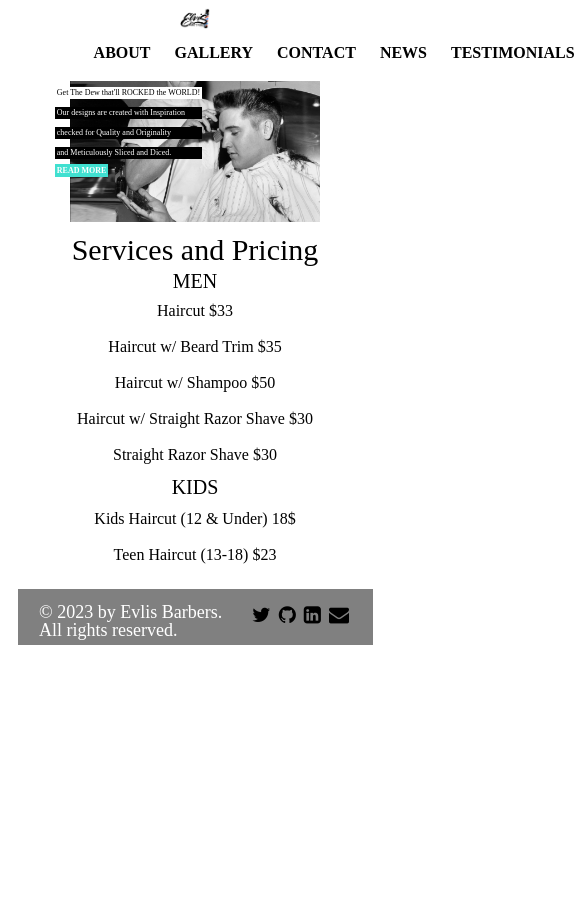
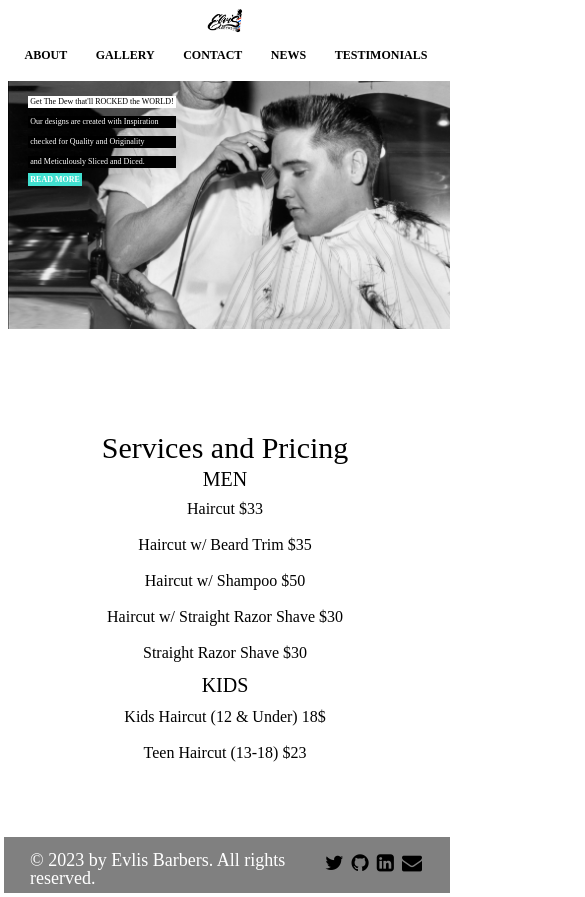
Before and after one commit to Magues17/barberShop, a plain HTML site: page index.html in a window 390 px wide. Shown: the whole page, 585 px wide, since content can reach past the window. Before the commit the page ends 844 px from the top, so only its background shows below. Drawn offline with Linux system fonts and the light colour scheme.

Commit message:
adjusted some styling

```diff
--- a/styles/indexstyle.css
+++ b/styles/indexstyle.css
@@ -1,5 +1,10 @@
 body {
   margin: 0;
+  min-height: 100vh;
+  display: grid;
+  grid-template-rows: auto 1fr 1fr auto;
+  /* i think adding a grid or flex would help with some of the weirdness around element sizes */
+  /* also helps with responsiveness */
 }
 
 ul {
@@ -50,9 +55,25 @@ footer {
   background-color: grey;
   color: white;
   font-size: 20px;
-  width: 90vw;
-  margin: 10px auto;
+  /* width: 90vw;
+  margin: 10px auto; */
   padding-top: 10px;
+  margin-top:60px;
+  width: 100%;
+}
+@media (max-width: 500px) {
+  nav {
+    width: 100%;
+    margin: 0;
+    font-size: 12px;
+  }
+  .feature {
+    width: 100%;
+  }
+  .feature img {
+    width: 100%;
+  }
+  /* this is a few adjustments to get rid of the horizontal scroll */
 }
 
 .space {
```
